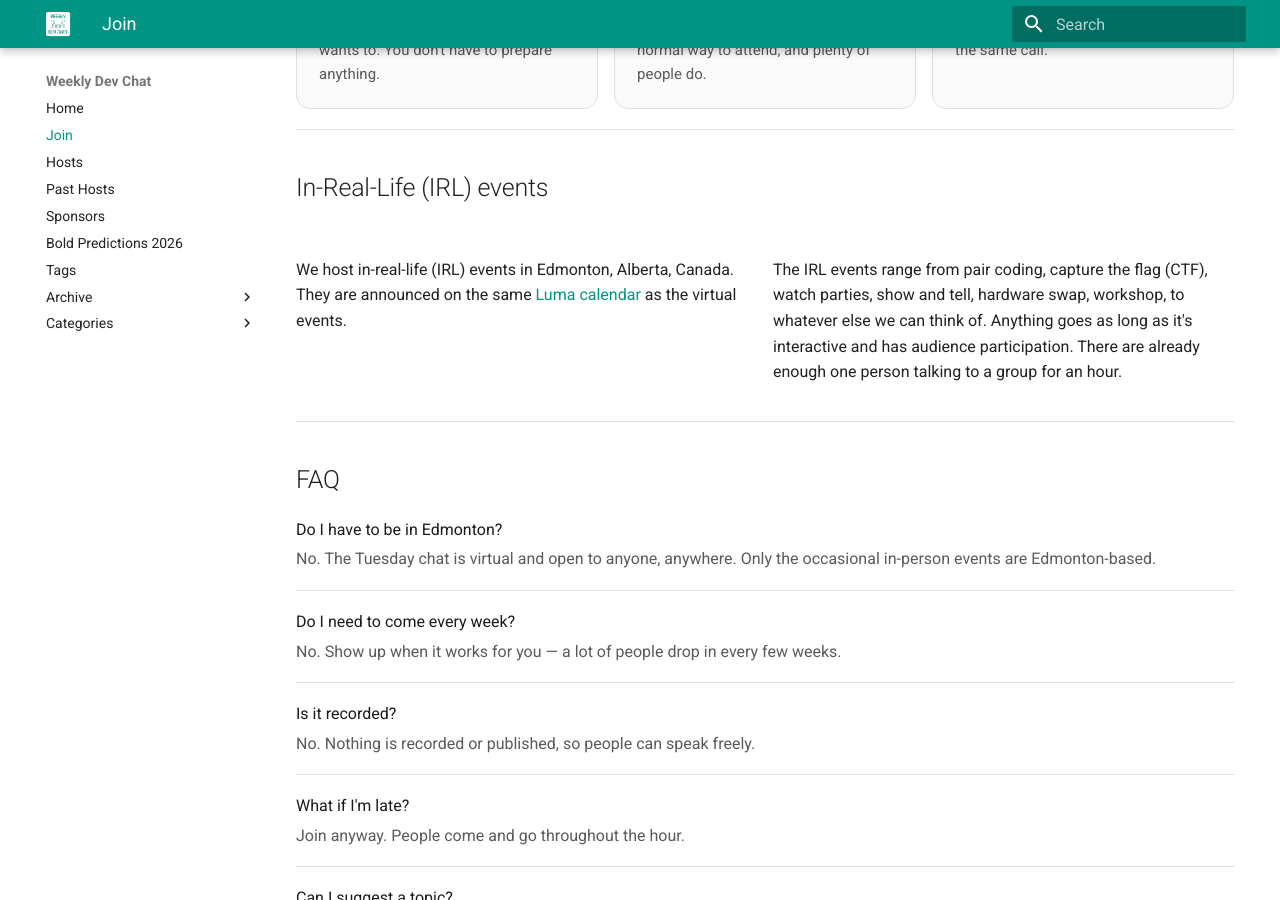
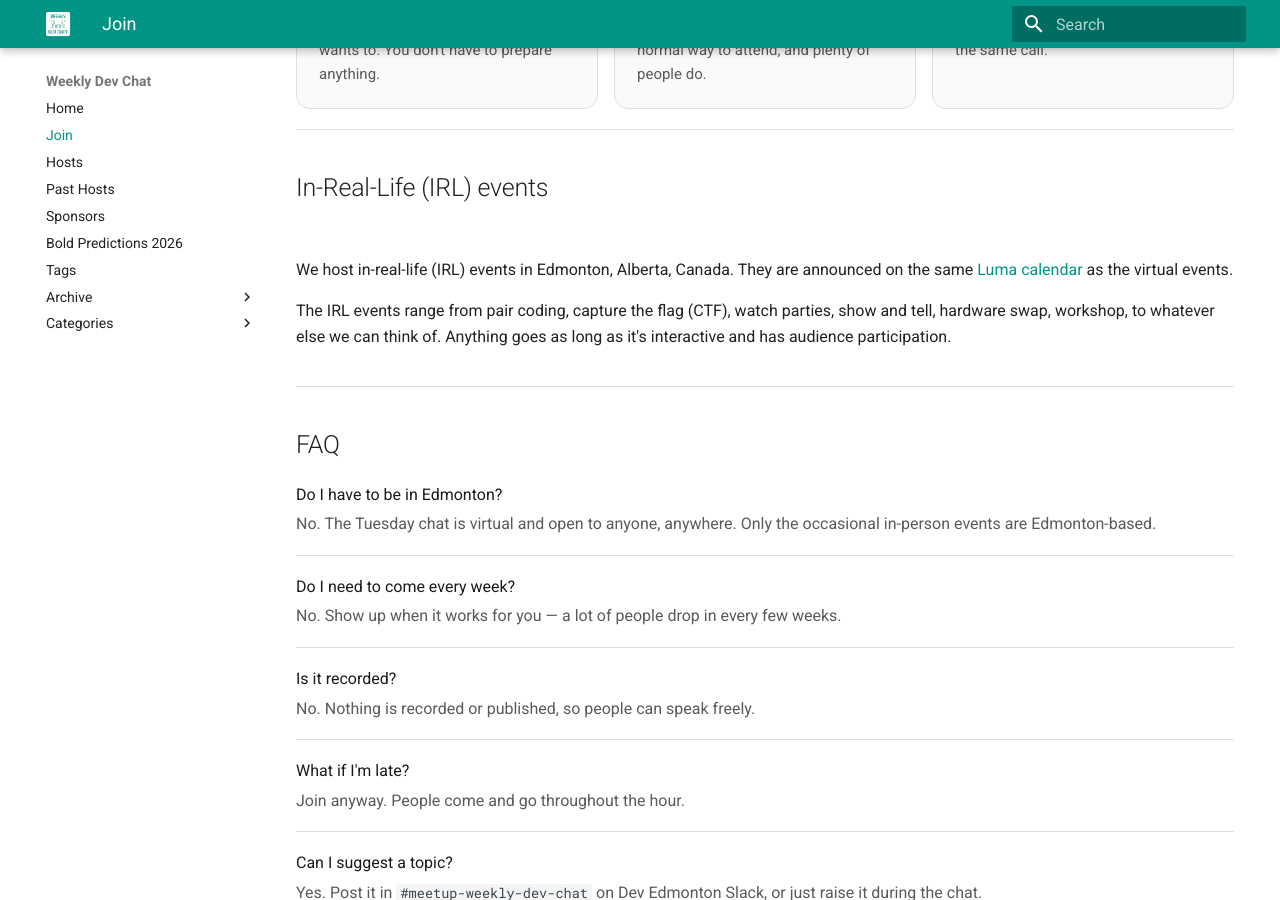
Before and after one commit to weeklydevchat/weeklydevchat.github.io, an MkDocs documentation site: the page built from docs/join.md, in a window 1280 px wide and 900 px high, scrolled down 1053 px. Built offline with MkDocs 1.6.1 and Material for MkDocs 9.7.7, drawn with Linux system fonts in a browser that asks for light colours.

Commit message:
Cleaned up the IRL section copy.

```diff
--- a/docs/join.md
+++ b/docs/join.md
@@ -55,8 +55,10 @@ hide:
 
   <h2>In-Real-Life (IRL) events</h2>
   <section class="tiles">
-    <p>We host in-real-life (IRL) events in Edmonton, Alberta, Canada. They are announced on the same <a href="https://luma.com/weeklydevchat">Luma calendar</a> as the virtual events.</p>
-    <p>The IRL events range from pair coding, capture the flag (CTF), watch parties, show and tell, hardware swap, workshop, to whatever else we can think of.  Anything goes as long as it's interactive and has audience participation.  There are already enough one person talking to a group for an hour.</p>
+    <div>
+      <p>We host in-real-life (IRL) events in Edmonton, Alberta, Canada. They are announced on the same <a href="https://luma.com/weeklydevchat">Luma calendar</a> as the virtual events.</p>
+      <p>The IRL events range from pair coding, capture the flag (CTF), watch parties, show and tell, hardware swap, workshop, to whatever else we can think of.  Anything goes as long as it's interactive and has audience participation.</p>
+    </div>
   </section>
 
   <h2>FAQ</h2>
```
